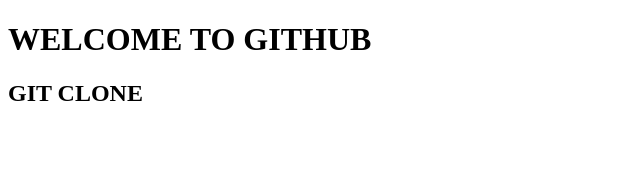
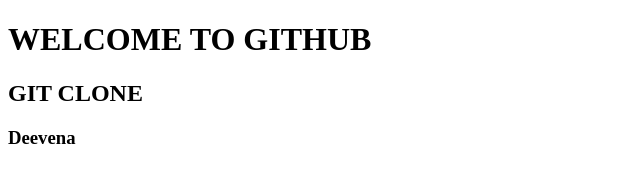
Before and after one commit to Deevenapilli/FWD, a plain HTML site: page index.html in a window 1280 px wide. Shown: the full height of the page, 0-640 px from the left. Drawn offline with Linux system fonts and the light colour scheme.

Commit message:
Update index.html

```diff
--- a/index.html
+++ b/index.html
@@ -8,5 +8,6 @@
 <body>
     <h1>WELCOME TO GITHUB </h1>
     <h2>GIT CLONE</h2>
+    <h3>Deevena</h3>
 </body>
 </html>
```
